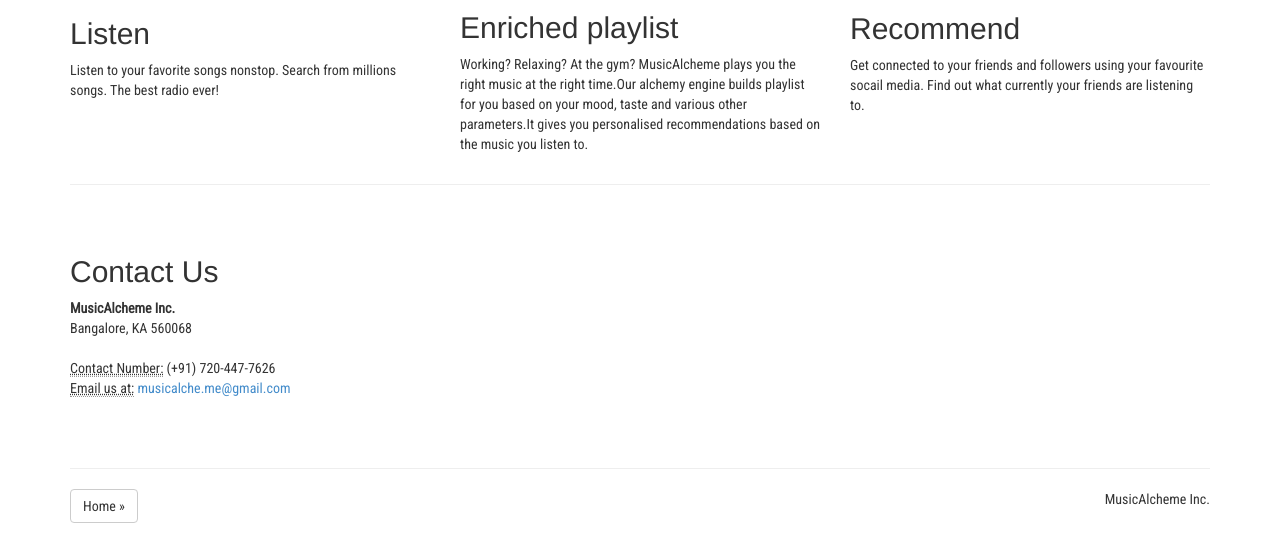
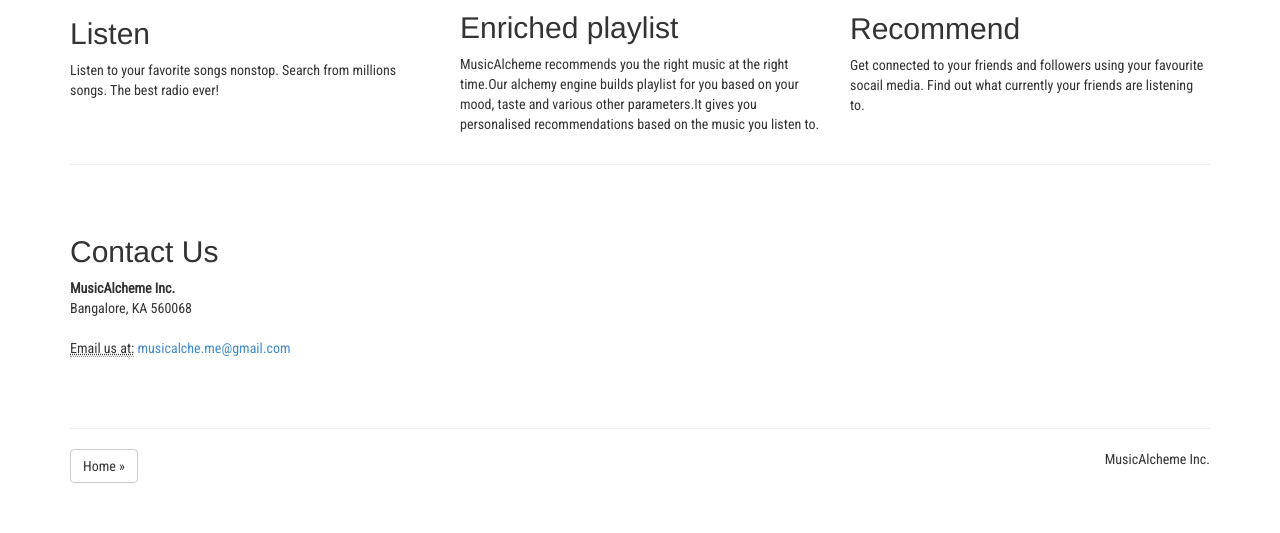
Before and after one commit to zerode/musicalcheme, a plain HTML site: page index.html in a window 1280 px wide. Shown: the part 973-1506 px from the top of the page. After the commit the page ends 1466 px from the top, so only its background shows below. Drawn offline with Linux system fonts and the light colour scheme.

Commit message:
removing unnecessary info

```diff
--- a/index.html
+++ b/index.html
@@ -80,7 +80,7 @@
         <div class="col-sm-4">
         	<img class="img-circle img-responsive" src="images/playlist.jpg">
             <h2>Enriched playlist</h2>
-            <p> Working? Relaxing? At the gym? MusicAlcheme plays you the right music at the right time.Our alchemy engine builds playlist for you based on your mood, taste and various other parameters.It gives you personalised recommendations based on the music you listen to.</p>
+            <p> MusicAlcheme recommends you the right music at the right time.Our alchemy engine builds playlist for you based on your mood, taste and various other parameters.It gives you personalised recommendations based on the music you listen to.</p>
         </div>
         <div class="col-sm-4">
         	<img class="img-circle img-responsive" src="images/recommend_new.jpg">
@@ -100,8 +100,7 @@
         Bangalore, KA 560068<br>
       </address>
       <address>
-      <abbr title="Phone">Contact Number:</abbr> (+91) 720-447-7626<br>
-            <abbr title="Email">Email us at:</abbr> <a href="mailto:#">musicalche.me@gmail.com</a>
+      <abbr title="Email">Email us at:</abbr> <a href="mailto:#">musicalche.me@gmail.com</a>
       </address>
               </div>
         </div>
```
